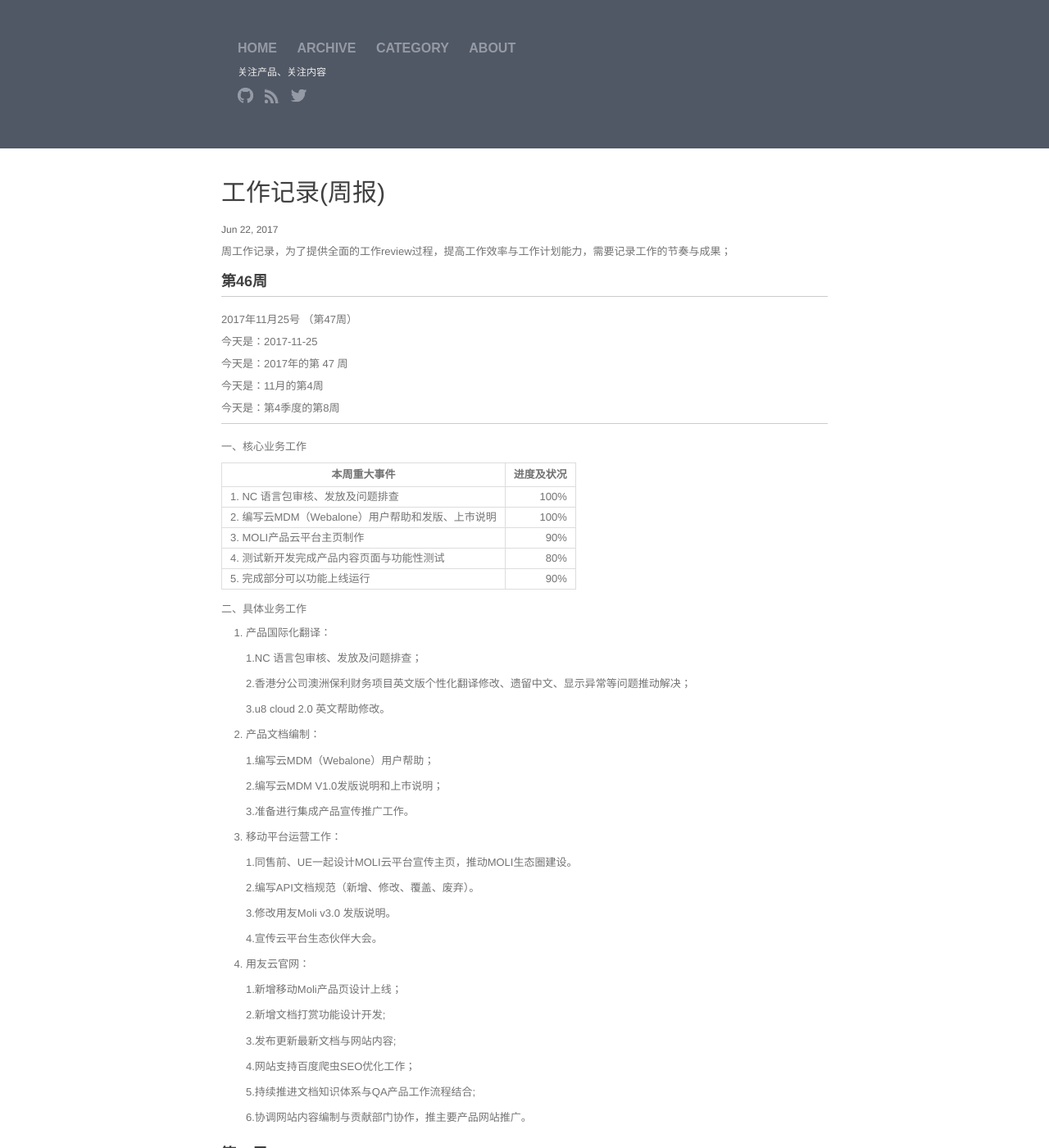
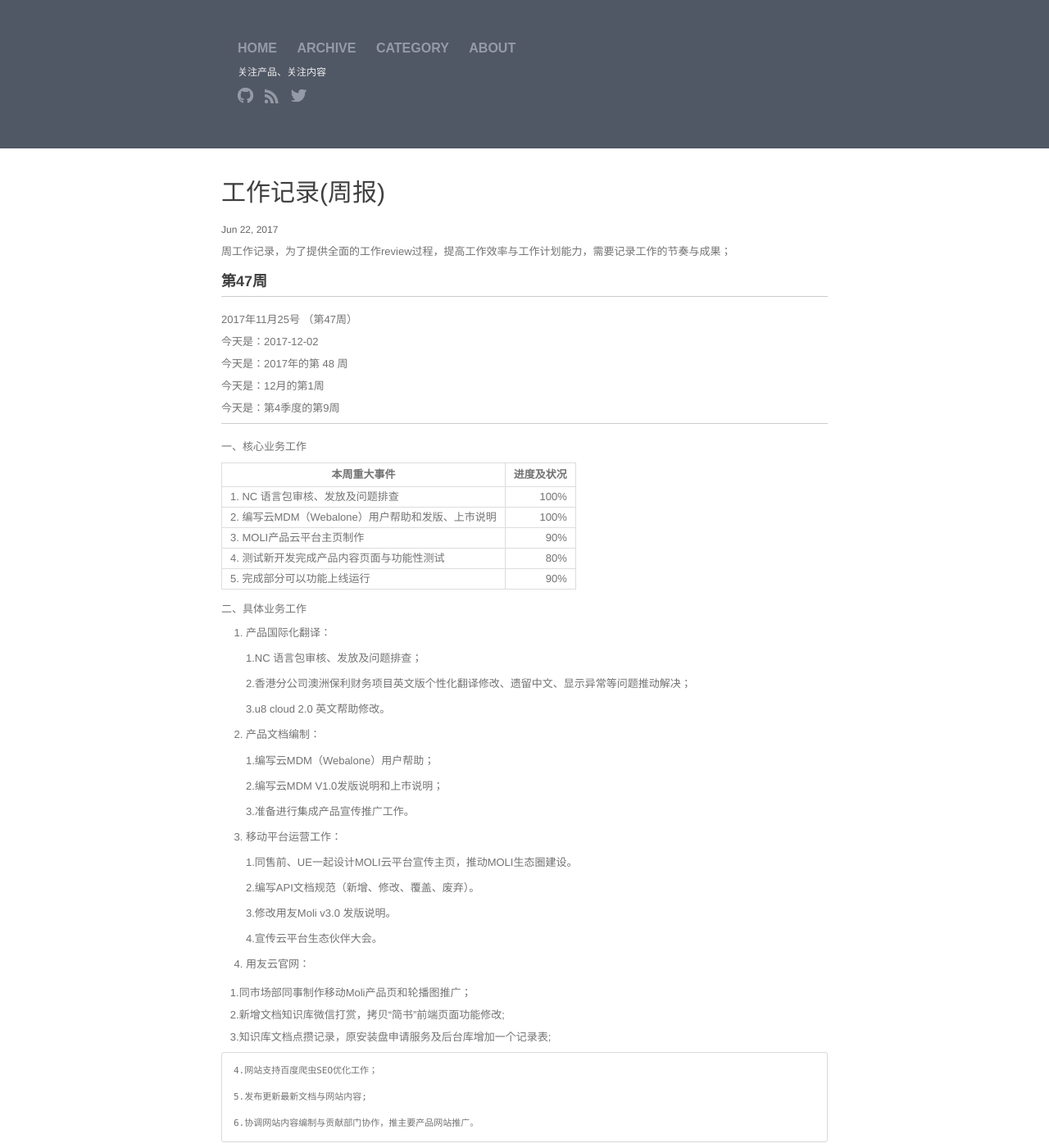
Before and after one commit to walllFlower/blog, a Jekyll site: the page built from _posts/2017-06-22-day_report_cxz.md, in a window 1280 px wide and 1400 px high. Shown: the whole window at 82% size. Built offline with Jekyll 4.4.1, drawn with Linux system fonts in a browser that asks for light colours; comment, search, counter and statistics services are not loaded.

Commit message:
Update 2017-06-22-day_report_cxz.md

```diff
--- a/_posts/2017-06-22-day_report_cxz.md
+++ b/_posts/2017-06-22-day_report_cxz.md
@@ -6,7 +6,78 @@ categories: 日报
 ---
 
 周工作记录，为了提供全面的工作review过程，提高工作效率与工作计划能力，需要记录工作的节奏与成果；
-###  第46周
+
+
+###  第47周
+
+***
+
+2017年11月25号 （第47周）
+
+今天是：2017-12-02
+
+今天是：2017年的第 48 周
+
+今天是：12月的第1周
+
+今天是：第4季度的第9周
+
+***
+
+一、核心业务工作
+
+| 本周重大事件 | 进度及状况 |
+| --------    | -----:    |
+| 1. NC 语言包审核、发放及问题排查                    | 100% |
+| 2. 编写云MDM（Webalone）用户帮助和发版、上市说明     | 100% |
+| 3. MOLI产品云平台主页制作| 90% |
+| 4. 测试新开发完成产品内容页面与功能性测试           | 80% |
+| 5. 完成部分可以功能上线运行                        | 90% |
+
+二、具体业务工作
+
+1. 产品国际化翻译：
+
+    1.NC 语言包审核、发放及问题排查；
+
+    2.香港分公司澳洲保利财务项目英文版个性化翻译修改、遗留中文、显示异常等问题推动解决；
+
+    3.u8 cloud 2.0 英文帮助修改。
+
+2. 产品文档编制：
+
+    1.编写云MDM（Webalone）用户帮助；
+
+    2.编写云MDM V1.0发版说明和上市说明；
+
+    3.准备进行集成产品宣传推广工作。
+
+3. 移动平台运营工作：
+
+    1.同售前、UE一起设计MOLI云平台宣传主页，推动MOLI生态圈建设。
+
+    2.编写API文档规范（新增、修改、覆盖、废弃）。
+
+    3.修改用友Moli v3.0 发版说明。
+
+    4.宣传云平台生态伙伴大会。
+
+4. 用友云官网：
+
+    1.同市场部同事制作移动Moli产品页和轮播图推广；
+
+    2.新增文档知识库微信打赏，拷贝“简书”前端页面功能修改;
+
+    3.知识库文档点攒记录，原安装盘申请服务及后台库增加一个记录表;
+
+    4.网站支持百度爬虫SEO优化工作；
+
+    5.发布更新最新文档与网站内容;
+
+    6.协调网站内容编制与贡献部门协作，推主要产品网站推广。
+
+
+###  第47周
 
 ***
 
```
Also changed, not shown: other parts of _posts/2017-06-22-day_report_cxz.md (+1 -1 lines).
